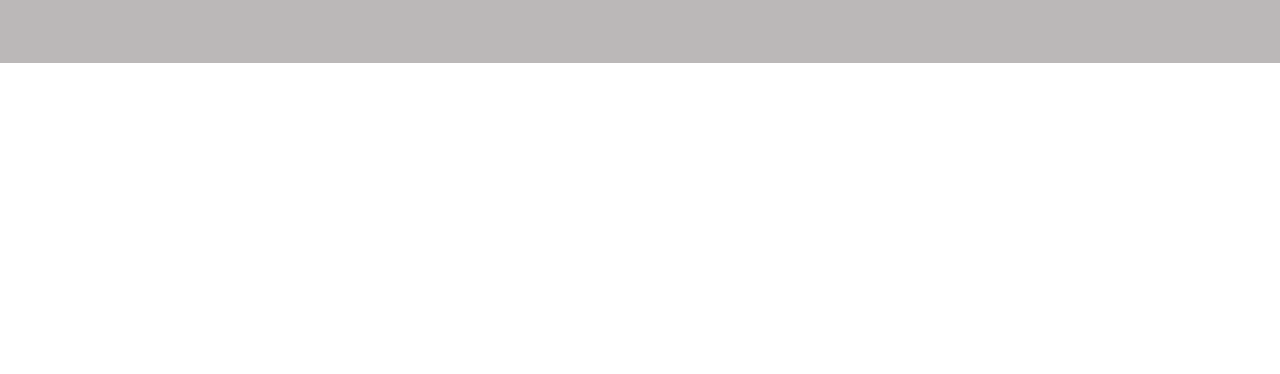
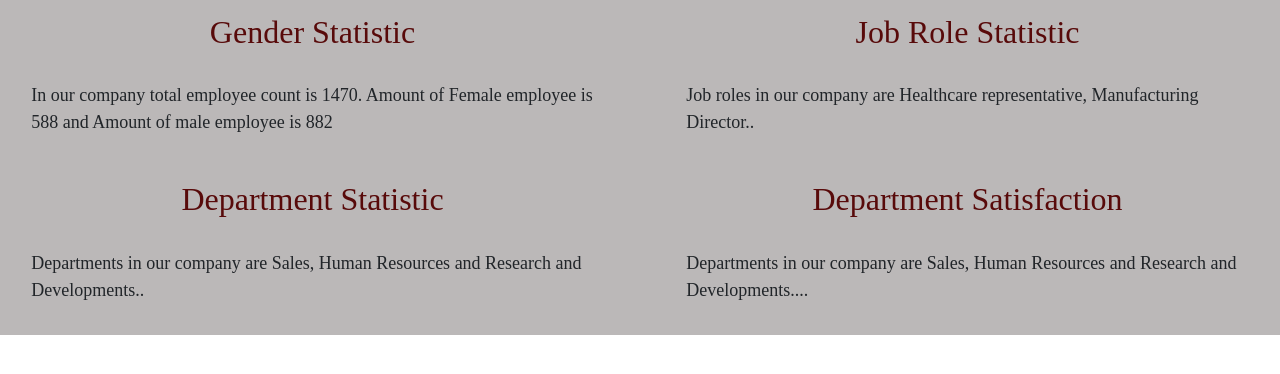
Before and after one commit to rwzlock/talent-sourcing-repo, a Python web app: template templates/index.html in a window 1280 px wide. Shown: the part 148-522 px from the top of the page. Run offline with Jinja, Linux system fonts and the light colour scheme; the template is opened without the code that fills it, so the values that code supplies are empty; some libraries are stand-ins or nearby versions.

```diff
--- a/templates/index.html
+++ b/templates/index.html
@@ -21,17 +21,27 @@
 
             body{ font-size: 18px; font-family: 'Times New Roman', Times, serif}
 
-            #pie{margin:5%; }
+            #pie{margin-left: 5%;margin-right: 5%; }
+
+            p{
+              margin: 5%;
+            }
+            .chart_header{
+              text-align: center;
+              color:rgb(88,10,10);
+              margin-top:2%;
+
+            }
 
             .charts{
                 background: rgb(187, 184, 184);
                         }
 
-            #bar{ margin:5%; }
+            #bar{ margin-left: 5%;margin-right: 5%; }
 
-            #bar2{ margin:5%;}
+            #bar2{ margin-left: 5%;margin-right: 5%; }
 
-            #bar3{ margin:5%;}
+            #bar3{ margin-left: 5%;margin-right: 5%; }
 
 
             #navbar{
@@ -78,24 +88,59 @@
         <!-- Row 2 -->
         <div class="row">
                 <div class="col-sm-6 charts" >
+                    <h2 class="chart_header">Gender Statistic</h2>
+                    <div class="main_box_content">
                         <div id="pie"></div>
+                        <p class="first_p_in_summary"> In our company total employee count is
+                            1470. Amount of Female employee is 588 and Amount of male employee is 882 </p>
+
+                    </div>
                 </div>
 
-                <div class="col-sm-6 charts"  >
+                <div class="col-sm-6 charts" >
+                    <h2 class="chart_header">Job Role Statistic</h2>
+                    <div class="main_box_content">
+                        <div id="bar"></div>
+                        <p class="first_p_in_summary"> Job roles in our company are
+                            Healthcare representative, Manufacturing Director.. </p>
+                    </div>
+                </div>
+
+                <!-- <div class="col-sm-6 charts"  >
                     <div id="bar"></div>
-                </div>
+                </div> -->
         </div>
 
     <!--Div ids to plot each of the four graphs-->
 
             <!-- Row 3 -->
             <div class="row">
-                    <div class="col-sm-6 charts" >
+
+                <div class="col-sm-6 charts" >
+                    <h2 class="chart_header">Department Statistic</h2>
+                    <div class="main_box_content">
                         <div id="bar2"></div>
+                        <p class="first_p_in_summary"> Departments in our company are
+                            Sales, Human Resources and Research and Developments..  </p>
                     </div>
-                    <div class="col-sm-6 charts">
+                </div>
+
+                    <!-- <div class="col-sm-6 charts" >
+                        <div id="bar2"></div>
+                    </div> -->
+
+                <div class="col-sm-6 charts" >
+                    <h2 class="chart_header">Department Satisfaction</h2>
+                    <div class="main_box_content">
                         <div id="bar3"></div>
+                        <p class="first_p_in_summary"> Departments in our company are
+                            Sales, Human Resources and Research and Developments.... </p>
                     </div>
+                </div>
+
+                    <!-- <div class="col-sm-6 charts">
+                        <div id="bar3"></div>
+                    </div> -->
             </div>
 
     <!--<select id="selDataset" onchange="getData(this.value)"></select> -->
```
Also changed, not shown: templates/table.html (+9 -2 lines).
